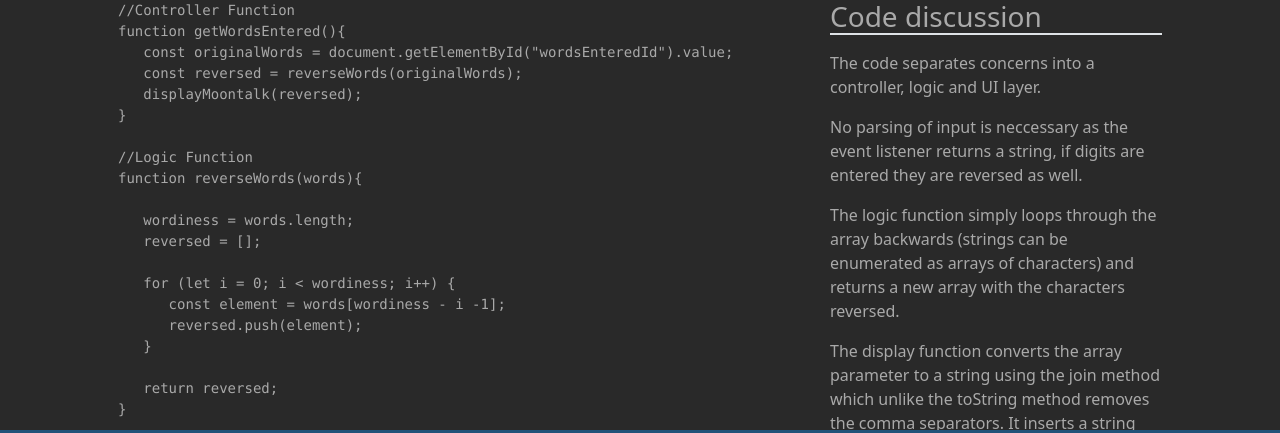
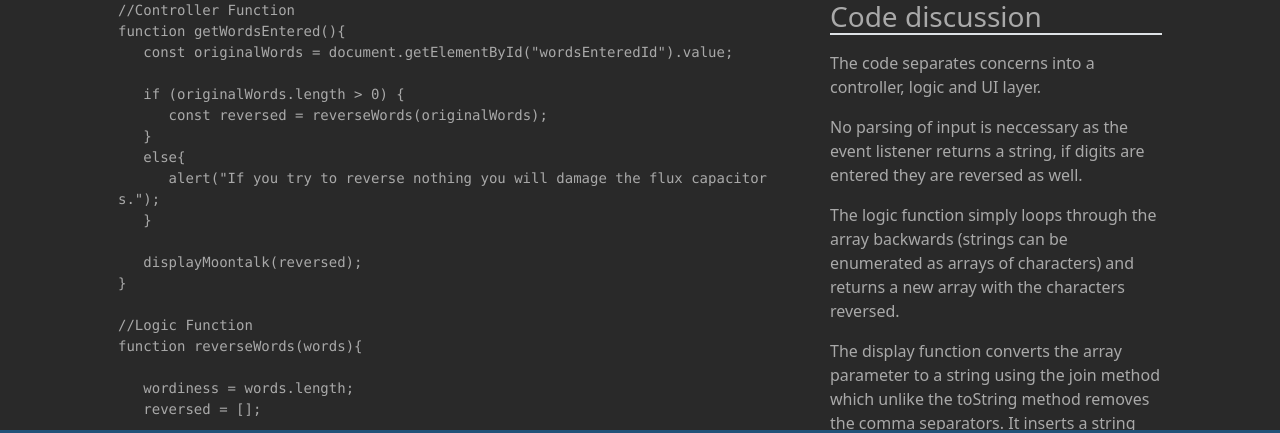
Before and after one commit to Michael-Nurse-Dev/Moonwalking, a plain HTML site: page code.html in a window 1280 px wide. Shown: the part 179-612 px from the top of the page. Drawn offline with nearby package versions, Linux system fonts and the light colour scheme.

Commit message:
Corner case zero input

```diff
--- a/code.html
+++ b/code.html
@@ -75,7 +75,14 @@
                      //Controller Function
 function getWordsEntered(){
    const originalWords = document.getElementById("wordsEnteredId").value;
-   const reversed = reverseWords(originalWords);
+
+   if (originalWords.length > 0) {
+      const reversed = reverseWords(originalWords);
+   }
+   else{
+      alert("If you try to reverse nothing you will damage the flux capacitors.");
+   }
+
    displayMoontalk(reversed);
 }
 
```
Also changed, not shown: js/site.js (+8 -1 lines).
